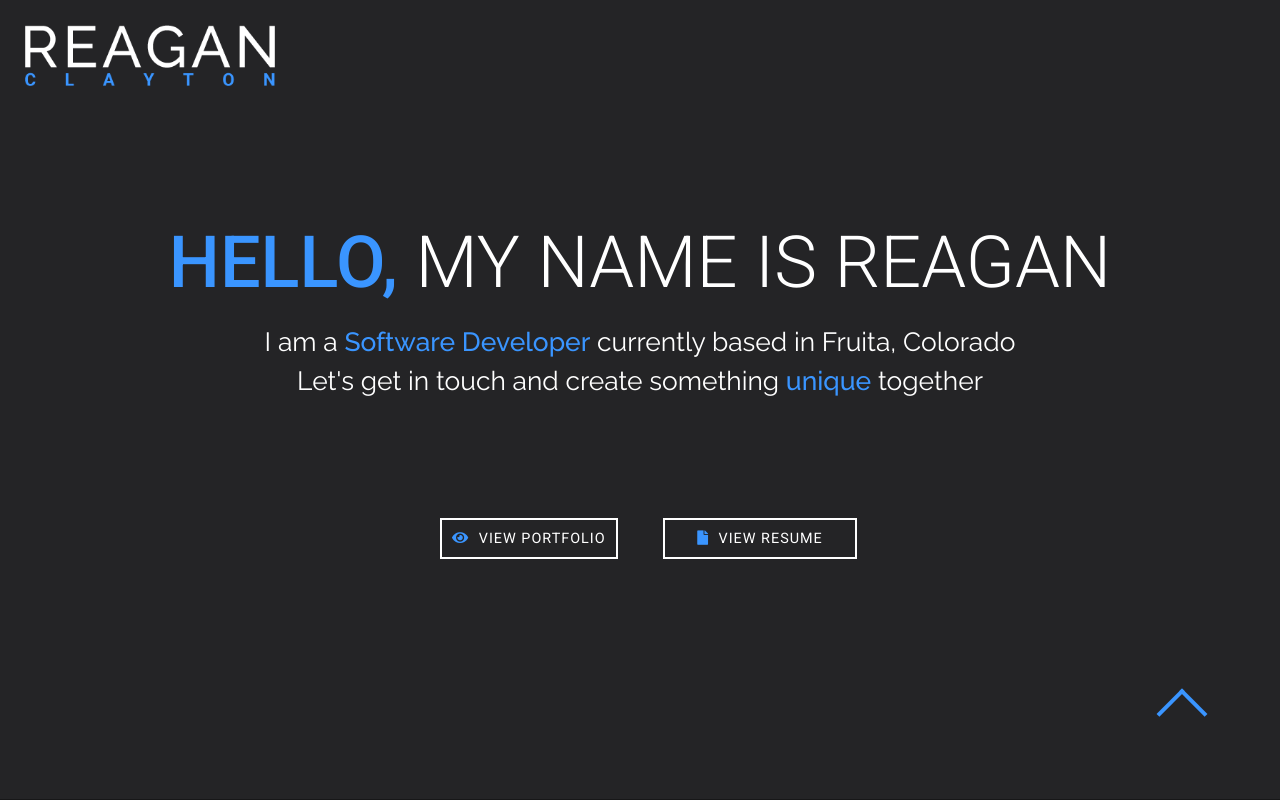
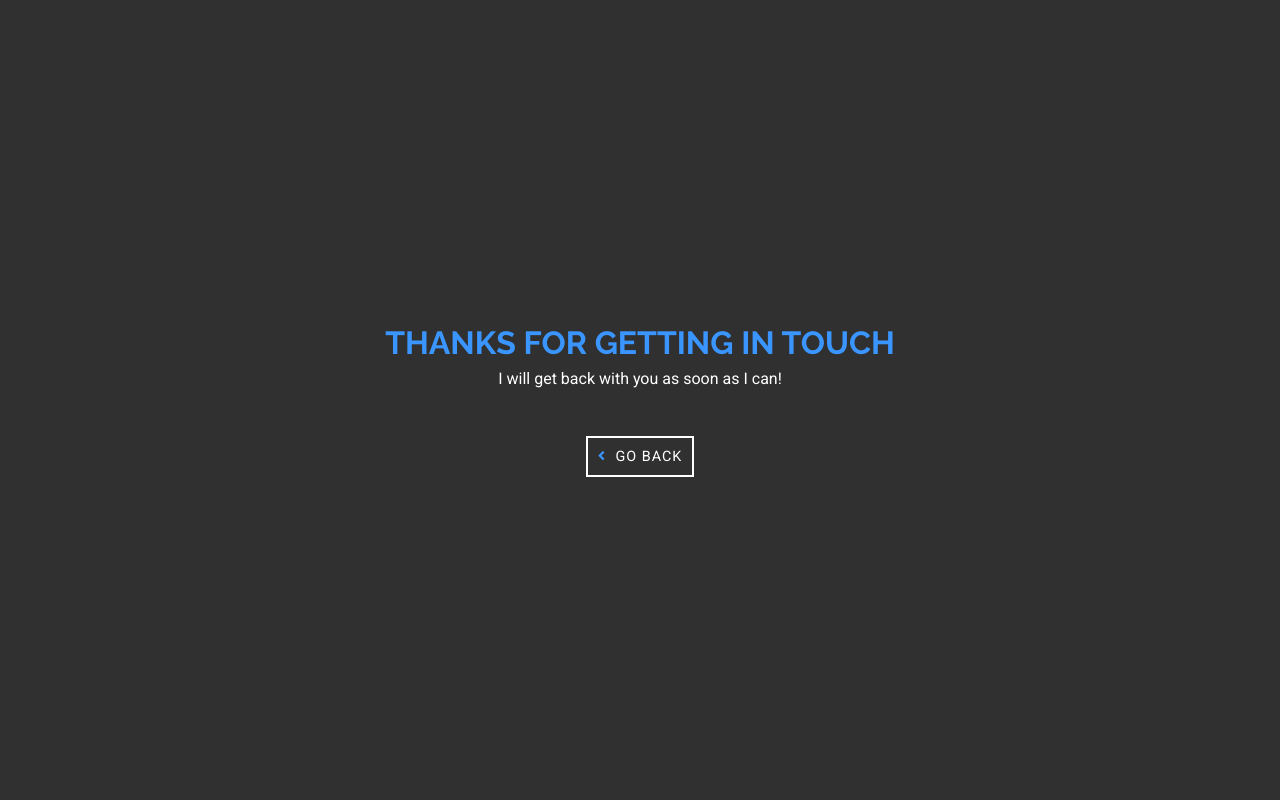
Before and after one commit to reaganclayton/MyPortfolio, a Vue app: page /success in a window 1280 px wide. Shown: the top 800 px of the page. Built offline with nearby package versions, Linux system fonts and the light colour scheme; a web font is replaced by a local one.

Commit message:
Form handling and error message

```diff
--- a/package.json
+++ b/package.json
@@ -9,7 +9,8 @@
   },
   "dependencies": {
     "core-js": "^3.6.5",
-    "vue": "^2.6.11"
+    "vue": "^2.6.11",
+    "vue-router": "^3.5.1"
   },
   "devDependencies": {
     "@vue/cli-plugin-babel": "~4.5.0",
--- a/src/App.vue
+++ b/src/App.vue
@@ -1,110 +1,16 @@
 <template>
   <div id="app">
-    <Nav />
-    <Header />
-    <Portfolio />
-    <Contact />
-    <Footer />
+    <router-view />
   </div>
 </template>
 
 <script>
-import Nav from './components/Nav'
-import Header from './components/Header';
-import Portfolio from './components/Portfolio/Portfolio';
-import Contact from './components/Contact';
-import Footer from './components/Footer';
 
 export default {
-  name: "App",
-  components: {
-    Nav,
-    Header,
-    Portfolio,
-    Contact,
-    Footer
-  }
+  name: "App"
 };
 </script>
 
 <style lang="scss">
-* {
-  box-sizing: border-box;
-  margin: 0;
-  padding: 0;
-  text-decoration: none;
-  list-style: none;
-}
 
-body {
-  background-color: $light-gray;
-}
-
-body, html {
-  height: 100%;
-  scroll-behavior: smooth;
-}
-
-.container {
-  padding: 0 30px;
-}
-
-.btn {
-  white-space: nowrap;
-  cursor: pointer;
-  font-size: .9em;
-  font-family: 'Roboto', sans-serif;
-  text-transform: uppercase;
-  background-color: rgba(0, 0, 0, 0);
-  border: 2px solid #fff;
-  color: #fff;
-  letter-spacing: 1px;
-  padding: 10px;
-  transition: .6s;
-}
-
-.btn:hover {
-  background-color: #fff;
-  color: $gray;
-  font-weight: 700;
-}
-
-span { color: $blue; }
-
-i { padding-right: 5px }
-
-@media(min-width: 600px) {
-  .container { margin: 0 60px; }
-}
-
-@media(min-width: 768px) {
-  .container { margin: 0 75px; }
-}
-
-@media(min-width: 996px) {
-  .container { margin: 0 90px; }
-}
-
-@media(min-width: 1200px) {
-  .container { margin: 0 105px; }
-}
-.reverse {
-  flex-direction: row-reverse;
-  background-color: $gray;
-  border-top: 1px solid $border;
-  border-bottom: 1px solid $border;
-  .portfolio-item-info {
-    background-color: $light-gray;
-    // border: 1px solid $border;
-    li {
-      background-color: $gray;
-    }
-  }
-}
-// Undo .reverse for responsive
-@media(max-width: 996px) {
-  .reverse {
-    flex-direction: column;
-  }
-}
 </style>
--- a/src/components/Contact.vue
+++ b/src/components/Contact.vue
@@ -6,13 +6,14 @@
             <p>Fill out this form and I will get back with you as soon as I can</p>
         </div>
         <form
-            name="contact"
+            action="https://formsubmit.co/reaganclayton1995@gmail.com"
             method="POST"
-            netlify="true"
             id="app"
             @submit="validate"
             novalidate="true"
         >
+            <input type="hidden" name="_next" value="https://reaganclayton.com/success">
+            <input type="hidden" name="_captcha" value="false">
             <p v-if="errors.length" id="warning">
                 <b>Something went wrong! Check the error(s) and try again:</b>
                 <ul>
--- a/src/main.js
+++ b/src/main.js
@@ -1,5 +1,6 @@
 import Vue from 'vue'
 import App from './App.vue'
+import router from './router'
 
 Vue.config.productionTip = false
 
@@ -12,5 +13,6 @@ Vue.mixin({
 })
 
 new Vue({
+  router,
   render: h => h(App),
 }).$mount('#app')
--- /dev/null
+++ b/src/pages/Home.vue
@@ -0,0 +1,110 @@
+<template>
+  <div>
+    <Nav />
+    <Header />
+    <Portfolio />
+    <Contact />
+    <Footer />
+  </div>
+</template>
+
+<script>
+import Nav from '../components/Nav';
+import Header from '../components/Header';
+import Portfolio from '../components/Portfolio/Portfolio';
+import Contact from '../components/Contact';
+import Footer from '../components/Footer';
+
+export default {
+  name: "App",
+  components: {
+    Nav,
+    Header,
+    Portfolio,
+    Contact,
+    Footer
+  }
+};
+</script>
+
+<style lang="scss">
+* {
+  box-sizing: border-box;
+  margin: 0;
+  padding: 0;
+  text-decoration: none;
+  list-style: none;
+}
+
+body {
+  background-color: $light-gray;
+}
+
+body, html {
+  height: 100%;
+  scroll-behavior: smooth;
+}
+
+.container {
+  padding: 0 30px;
+}
+
+.btn {
+  white-space: nowrap;
+  cursor: pointer;
+  font-size: .9em;
+  font-family: 'Roboto', sans-serif;
+  text-transform: uppercase;
+  background-color: rgba(0, 0, 0, 0);
+  border: 2px solid #fff;
+  color: #fff;
+  letter-spacing: 1px;
+  padding: 10px;
+  transition: .6s;
+}
+
+.btn:hover {
+  background-color: #fff;
+  color: $gray;
+  font-weight: 700;
+}
+
+span { color: $blue; }
+
+i { padding-right: 5px }
+
+@media(min-width: 600px) {
+  .container { margin: 0 60px; }
+}
+
+@media(min-width: 768px) {
+  .container { margin: 0 75px; }
+}
+
+@media(min-width: 996px) {
+  .container { margin: 0 90px; }
+}
+
+@media(min-width: 1200px) {
+  .container { margin: 0 105px; }
+}
+.reverse {
+  flex-direction: row-reverse;
+  background-color: $gray;
+  border-top: 1px solid $border;
+  border-bottom: 1px solid $border;
+  .portfolio-item-info {
+    background-color: $light-gray;
+    // border: 1px solid $border;
+    li {
+      background-color: $gray;
+    }
+  }
+}
+// Undo .reverse for responsive
+@media(max-width: 996px) {
+  .reverse {
+    flex-direction: column;
+  }
+}
+</style>
--- a/src/pages/Success.vue
+++ b/src/pages/Success.vue
@@ -1,7 +1,12 @@
 <template>
     <div>
-        <h2>Thanks for getting in touch!</h2>
-        <p>I will get back with you as soon as I can</p>
+        <h1>Thanks for getting in touch</h1>
+        <p>I will get back with you as soon as I can!</p>
+        <router-link to="/">
+            <button class="btn">
+                <span><i class="fa fa-angle-left"></i></span> Go back
+            </button>
+        </router-link>
     </div>
 </template>
 
@@ -11,6 +16,22 @@ export default {
 }
 </script>
 
-<style lang="scss">
-
+<style lang="scss" scoped>
+div {
+    height: 100vh;
+    display: flex;
+    flex-direction: column;
+    align-items: center;
+    justify-content: center;
+    h1 {
+        font-family: 'Raleway';
+        text-transform: uppercase;
+        color: $blue;
+    }
+    p {
+        font-family: 'Roboto';
+        color: #fff;
+        margin: .5em 0 3em;
+    }
+}
 </style>
--- /dev/null
+++ b/src/router.js
@@ -0,0 +1,22 @@
+import Vue from 'vue';
+import Router from 'vue-router';
+import Home from './pages/Home.vue'
+import Success from './pages/Success.vue';
+
+Vue.use(Router);
+
+export default new Router({
+    mode: 'history',
+    routes: [
+        {
+            path: '/',
+            name: 'Home',
+            component: Home
+        },
+        {
+            path: '/success',
+            name: 'success',
+            component: Success
+        }
+    ]
+})
```
Also changed, not shown: 1 other file (tests, documents, lock files or other folders).
